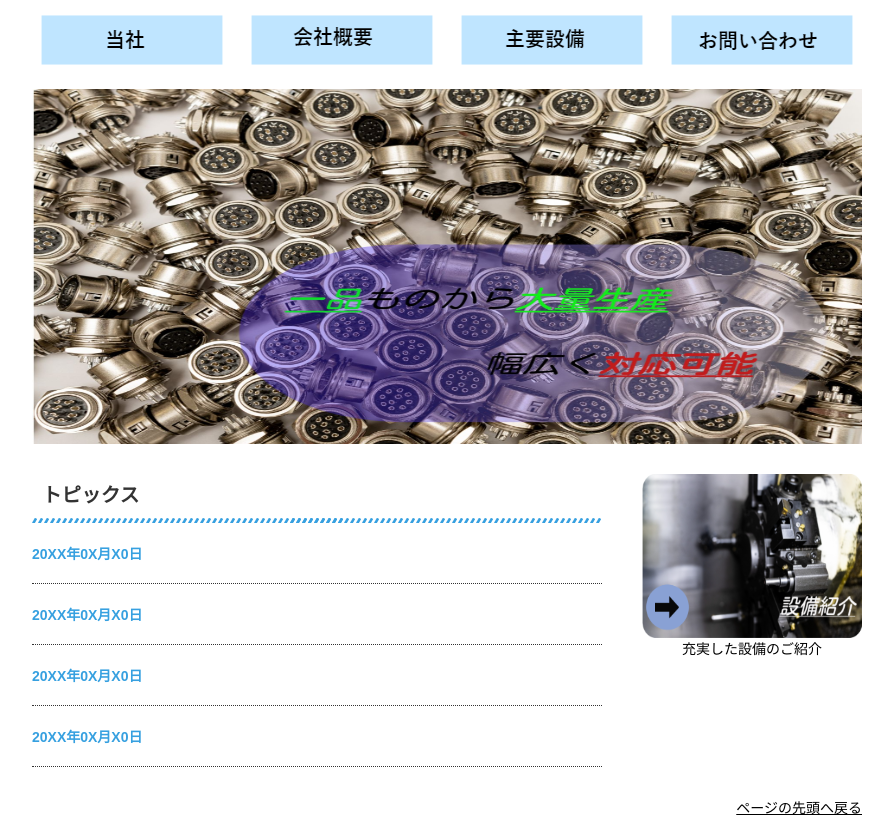
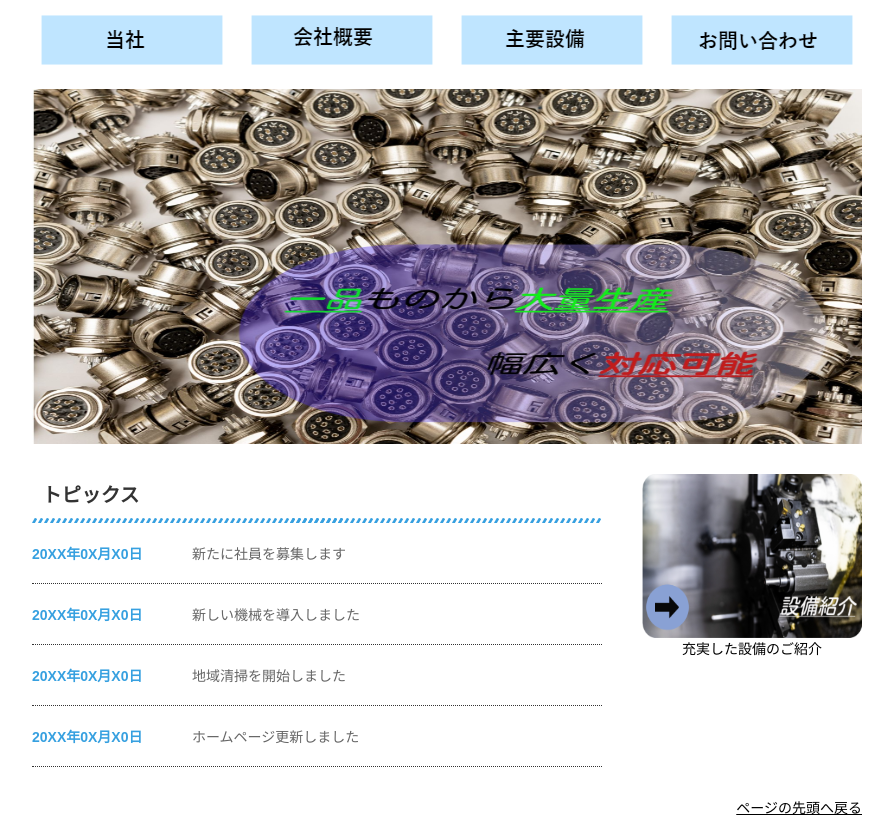
Before and after one commit to gabasu47/nikkori, a plain HTML site: page index.html in a window 1280 px wide. Shown: the part 108-947 px from the top of the page, without its empty margins (193-1086 px from the left). Drawn offline with nearby package versions, Linux system fonts and the light colour scheme.

Commit message:
initial commit.
練習です

```diff
--- a/index.html
+++ b/index.html
@@ -36,10 +36,10 @@
 		<section id="topics">
 		<h2>トピックス</h2>
 		<ul>
-			<li><time datetime="YYYY-MM-DD">20XX年0X月X0日</time></li>
-			<li><time datetime="YYYY-MM-DD">20XX年0X月X0日</time></li>
-			<li><time datetime="YYYY-MM-DD">20XX年0X月X0日</time></li>
-			<li><time datetime="YYYY-MM-DD">20XX年0X月X0日</time></li>
+			<li><time datetime="YYYY-MM-DD">20XX年0X月X0日</time>新たに社員を募集します</li>
+			<li><time datetime="YYYY-MM-DD">20XX年0X月X0日</time>新しい機械を導入しました</li>
+			<li><time datetime="YYYY-MM-DD">20XX年0X月X0日</time>地域清掃を開始しました</li>
+			<li><time datetime="YYYY-MM-DD">20XX年0X月X0日</time>ホームページ更新しました</li>
 		</ul>
 		</section>
 	</div>
```
